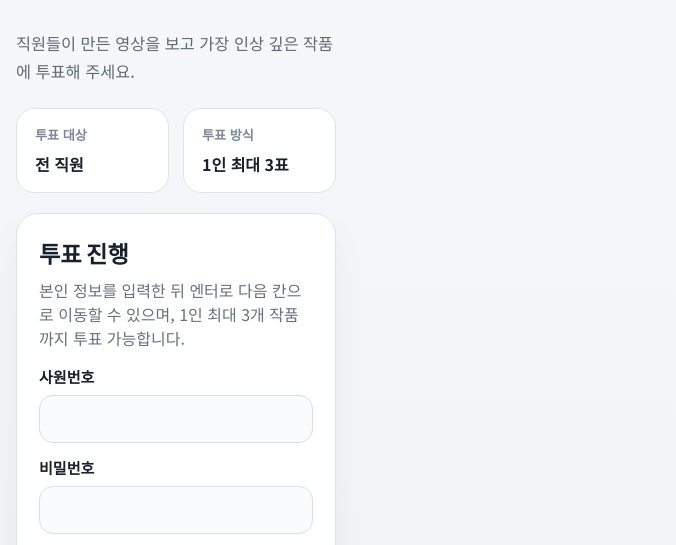
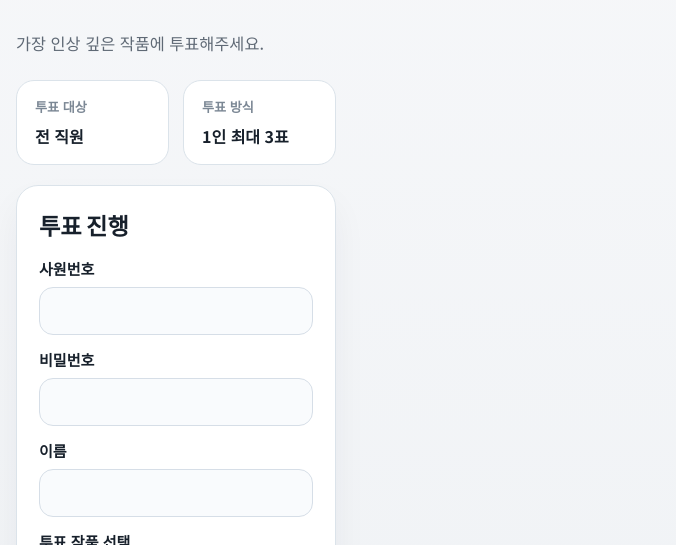
Before and after one commit to cba2440-creator/AI-, a website: page index.html in a window 1280 px wide. Shown: the part 232-777 px from the top of the page, without its empty margins (0-676 px from the left). Drawn offline with Linux system fonts and the light colour scheme; no server answers.

Commit message:
Trim employee page intro copy

```diff
--- a/index.html
+++ b/index.html
@@ -34,7 +34,7 @@
         <section class="intro-block">
           <div class="hero__badge hero__badge--light">AI PROMOTION AWARDS 2026</div>
           <h1>2026 AI 영상 어워드</h1>
-          <p class="hero__text">직원들이 만든 영상을 보고 가장 인상 깊은 작품에 투표해 주세요.</p>
+          <p class="hero__text">가장 인상 깊은 작품에 투표해주세요.</p>
           <div class="hero__meta hero__meta--light">
             <div>
               <span class="meta__label">투표 대상</span>
@@ -50,7 +50,6 @@
         <section class="panel panel--form panel--form-sticky">
           <div class="panel__heading">
             <h2>투표 진행</h2>
-            <p>본인 정보를 입력한 뒤 엔터로 다음 칸으로 이동할 수 있으며, 1인 최대 3개 작품까지 투표 가능합니다.</p>
           </div>
 
           <form id="vote-form" class="vote-form">
```
